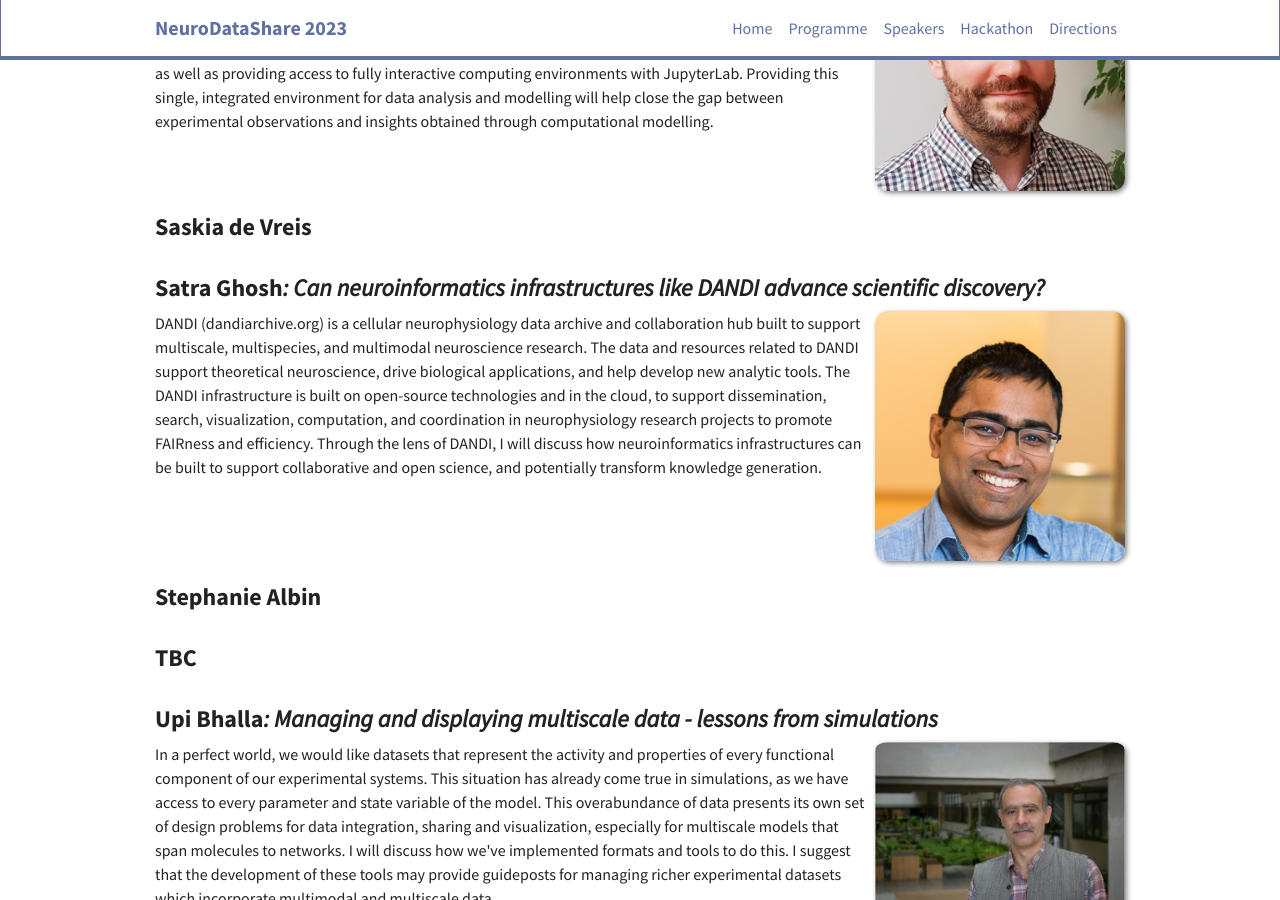
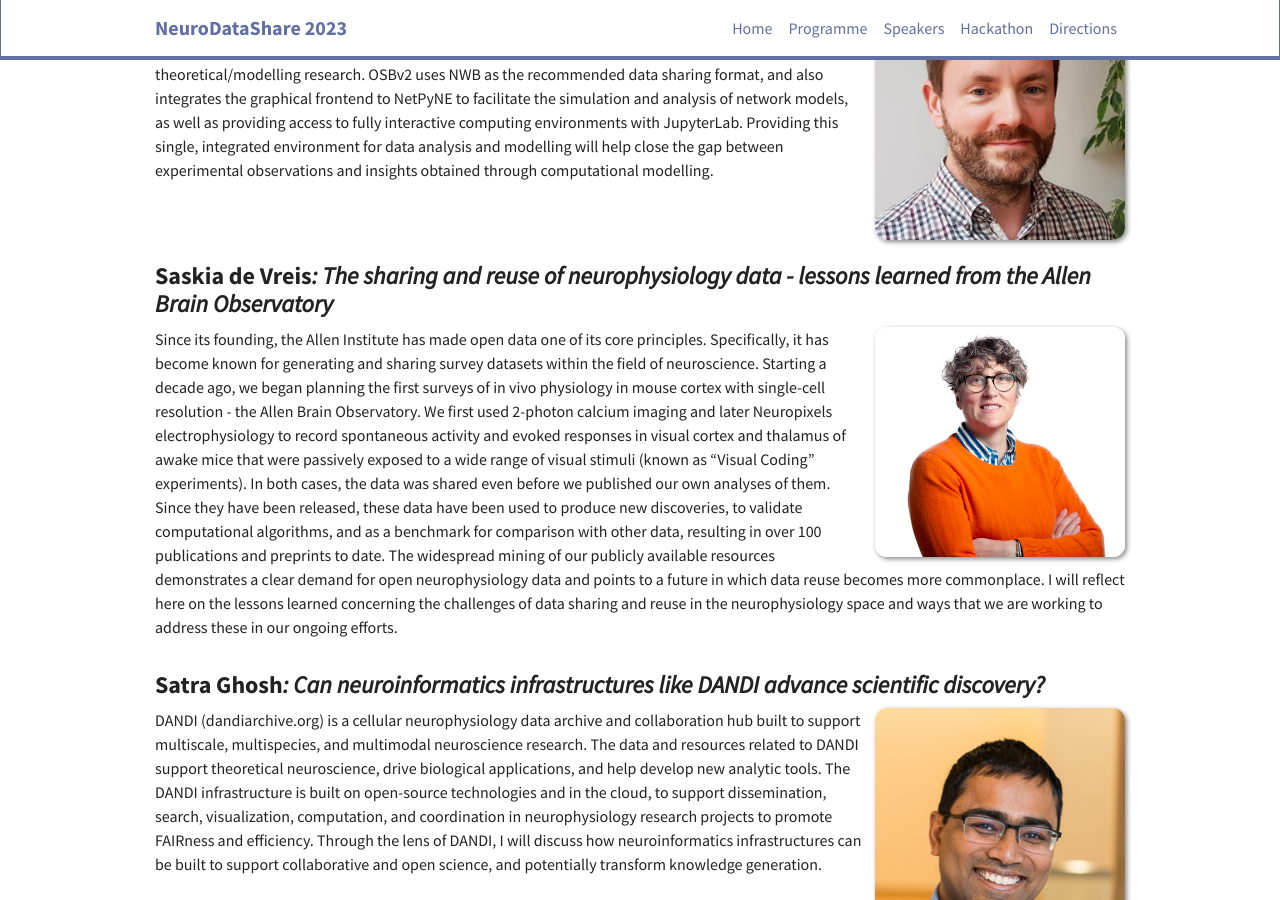
Before and after one commit to OpenSourceBrain/NeuroDataShare, a Jekyll site: the page built from _pages/speakers.md, in a window 1280 px wide and 900 px high, scrolled down 2777 px. Built offline with Jekyll 4.4.1, drawn with Linux system fonts in a browser that asks for light colours; nearby versions of some CDN libraries.

Commit message:
Speaker update

```diff
--- a/_data/speakers.yml
+++ b/_data/speakers.yml
@@ -145,6 +145,9 @@
   day: tuesday
 
 - name: Saskia de Vreis
+  title: The sharing and reuse of neurophysiology data - lessons learned from the Allen Brain Observatory
+  abstract: Since its founding, the Allen Institute has made open data one of its core principles. Specifically, it has become known for generating and sharing survey datasets within the field of neuroscience. Starting a decade ago, we began planning the first surveys of in vivo physiology in mouse cortex with single-cell resolution - the Allen Brain Observatory. We first used 2-photon calcium imaging and later Neuropixels electrophysiology to record spontaneous activity and evoked responses in visual cortex and thalamus of awake mice that were passively exposed to a wide range of visual stimuli (known as “Visual Coding” experiments). In both cases, the data was shared even before we published our own analyses of them. Since they have been released, these data have been used to produce new discoveries, to validate computational algorithms, and as a benchmark for comparison with other data, resulting in over 100 publications and preprints to date. The widespread mining of our publicly available resources demonstrates a clear demand for open neurophysiology data and points to a future in which data reuse becomes more commonplace. I will reflect here on the lessons learned concerning the challenges of data sharing and reuse in the neurophysiology space and ways that we are working to address these in our ongoing efforts.
+  photo: Saskia_de_Vries.jpg
   temp: yes
   time: 14:00-14:35
   day: tuesday
```
Also changed, not shown: images/speakers/Saskia_de_Vries.jpg (added), images/speakers/haesemeyer.jpg.
